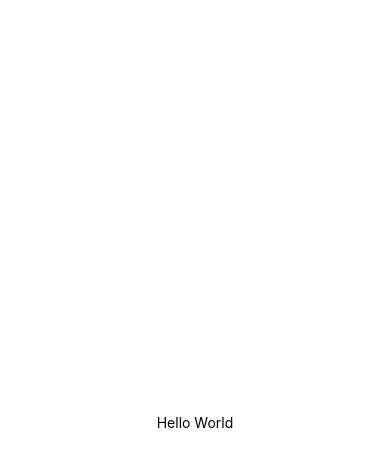
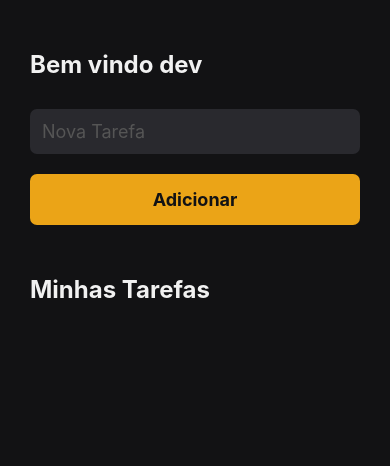
Before and after one commit to WagnerTerry/myTasks, a React Native app: screen / in a window 390 px wide. Shown: the top 466 px of the page. Built offline with nearby package versions, Linux system fonts and the light colour scheme.

Commit message:
feat: componente TaskList

```diff
--- a/App.tsx
+++ b/App.tsx
@@ -1,6 +1,6 @@
 import React from 'react';
 import { View, Text } from 'react-native';
-import { Home } from './src/Home';
+import { Home } from './src/pages/Home';
 
 const App = () => {
   return (
--- a/src/Home/index.tsx
+++ /dev/null
@@ -1,10 +0,0 @@
-import React from 'react';
-import { View, Text } from 'react-native';
-
-export const Home = () => {
-  return (
-    <View style={{ flex: 1, justifyContent: 'center', alignItems: 'center' }}>
-      <Text>Hello World</Text>
-    </View>
-  )
-}
--- /dev/null
+++ b/src/components/TaskList/index.tsx
@@ -0,0 +1,42 @@
+import React from 'react'
+import { FlatList, Text, TouchableOpacity, StyleSheet } from 'react-native'
+
+interface Task {
+  id: string;
+  title: string;
+}
+
+interface TaskListProps {
+  tasks: Task[]
+}
+
+export const TaskList = (props: TaskListProps) => {
+  return (
+
+    < FlatList
+      // {/* FlatList retorna uma lista, é mais perfomático */ }
+      data={props.tasks}
+      keyExtractor={item => item.id}
+      renderItem={({ item }) => (
+        <TouchableOpacity style={styles.buttonTask}>
+          <Text style={styles.titleTask}>{item.title}</Text>
+        </TouchableOpacity>
+      )}
+    />
+  )
+}
+
+const styles = StyleSheet.create({
+  buttonTask: {
+    backgroundColor: '#29292e',
+    padding: 10,
+    marginTop: 10,
+    borderRadius: 50,
+    alignItems: 'center'
+  },
+  titleTask: {
+    color: '#f1f1f1',
+    fontSize: 20,
+    fontWeight: 'bold'
+  }
+})
--- /dev/null
+++ b/src/pages/Home/index.tsx
@@ -0,0 +1,108 @@
+import React from 'react';
+import {
+  Platform,
+  View,
+  Text,
+  TextInput,
+  TouchableOpacity,
+  StyleSheet,
+  SafeAreaView
+  //ScrollView // usado para pequenas listas
+} from 'react-native';
+import { TaskList } from '../../components/TaskList';
+
+interface Task {
+  id: string;
+  title: string;
+}
+
+export const Home = () => {
+  const [newTask, setNewTask] = React.useState('')
+  const [tasks, setTasks] = React.useState<Task[]>([])
+
+  const handleAddNewTask = () => {
+    const data = {
+      id: String(new Date().getTime()),
+      title: newTask ? newTask : 'Tarefa vaga'
+    }
+
+    setTasks([...tasks, data])
+  }
+
+  return (
+    <SafeAreaView style={styles.safeArea}>
+      <View style={styles.container}>
+        <Text style={styles.title}>Bem vindo dev</Text>
+        <TextInput
+          onChangeText={setNewTask}
+          placeholder='Nova Tarefa'
+          placeholderTextColor={'#555'}
+          style={styles.input} />
+        <TouchableOpacity
+          onPress={handleAddNewTask}
+          activeOpacity={0.7}
+          style={styles.button}>
+          <Text style={styles.buttonText}>Adicionar</Text>
+        </TouchableOpacity>
+
+        <Text style={styles.titleTasks}>Minhas Tarefas</Text>
+
+        <TaskList tasks={tasks} />
+
+        {/* Usando ScrollView
+         <ScrollView>
+          {tasks.map((task) => (
+            <TouchableOpacity key={task.id} style={styles.buttonTask}>
+              <Text style={styles.titleTask}>{task.title}</Text>
+            </TouchableOpacity>
+          ))}
+        </ScrollView> */}
+
+      </View>
+    </SafeAreaView>
+  )
+}
+
+const styles = StyleSheet.create({
+  safeArea: {
+    flex: 1,
+    backgroundColor: '#121214'
+  },
+  container: {
+    flex: 1,
+    backgroundColor: '#121214',
+    paddingHorizontal: 30,
+    paddingVertical: 50
+  },
+  title: {
+    color: '#f1f1f1',
+    fontSize: 24,
+    fontWeight: 'bold'
+  },
+  titleTasks: {
+    color: '#f1f1f1',
+    fontSize: 24,
+    fontWeight: 'bold',
+    marginVertical: 50
+  },
+  input: {
+    backgroundColor: '#29292e',
+    color: '#f1f1f1',
+    fontSize: 18,
+    padding: Platform.OS === 'ios' ? 15 : 12,
+    marginTop: 30,
+    borderRadius: 7
+  },
+  button: {
+    backgroundColor: '#eba417',
+    padding: 15,
+    borderRadius: 7,
+    alignItems: 'center',
+    marginTop: 20
+  },
+  buttonText: {
+    color: '#121214',
+    fontSize: 18,
+    fontWeight: 'bold'
+  }
+})
```
